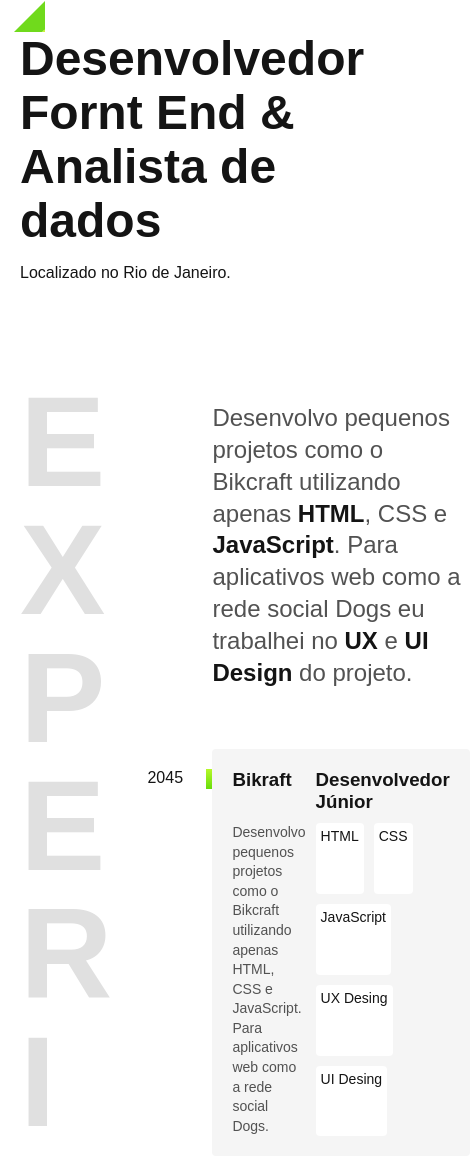
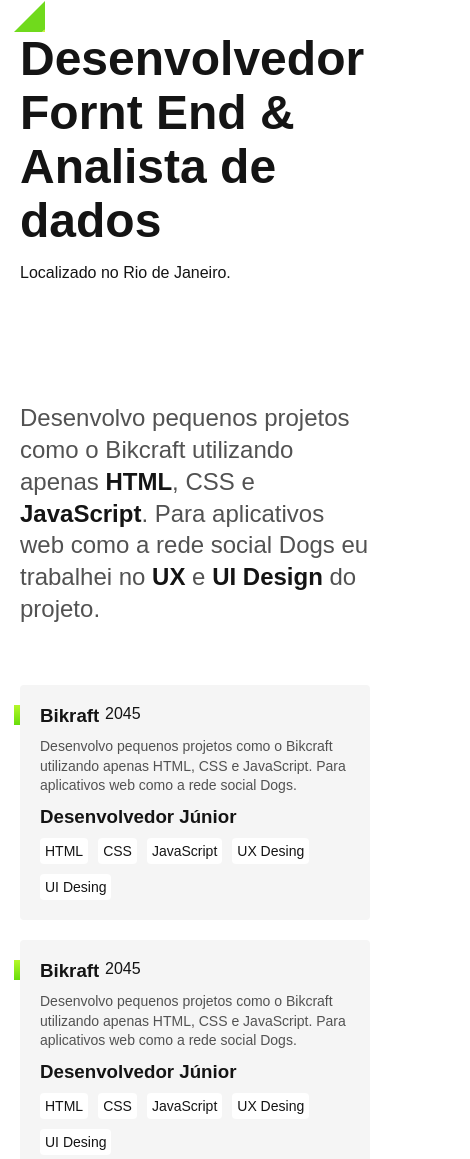
Before and after one commit to RCattoi/portifolio_origamid, a plain HTML site: page index.html in a window 390 px wide. Shown: the part 251-1410 px from the top of the page, 470 px wide, since content can reach past the window. Drawn offline with Linux system fonts and the light colour scheme.

Commit message:
Responsividade da parte experiencia completa

```diff
--- a/css/experiencia.css
+++ b/css/experiencia.css
@@ -78,3 +78,46 @@
   border-radius: 4px;
   align-content: start;
 }
+
+@media (max-width: 800px) {
+  .subtitulo {
+    font-size: 6rem;
+  }
+  .empresa_ano {
+    left: 85px;
+  }
+  .experiencia {
+    gap: 5px;
+  }
+}
+
+@media (max-width: 600px) {
+  .subtitulo {
+    display: none;
+  }
+  .experiencia {
+    grid-template-columns: 1fr;
+  }
+  .empresa_ano {
+    left: 85px;
+  }
+}
+
+@media (max-width: 400px) {
+  .empresa {
+    grid-template-columns: 1fr;
+    /* height: 500px; */
+  }
+  .empresaTitulo {
+    grid-area: 1 /1;
+  }
+  .empresaTexto {
+    grid-area: 2 / 1;
+  }
+  .cargoTexto {
+    grid-area: 3 / 1;
+  }
+  .tags {
+    grid-area: 4 / 1;
+  }
+}
```
